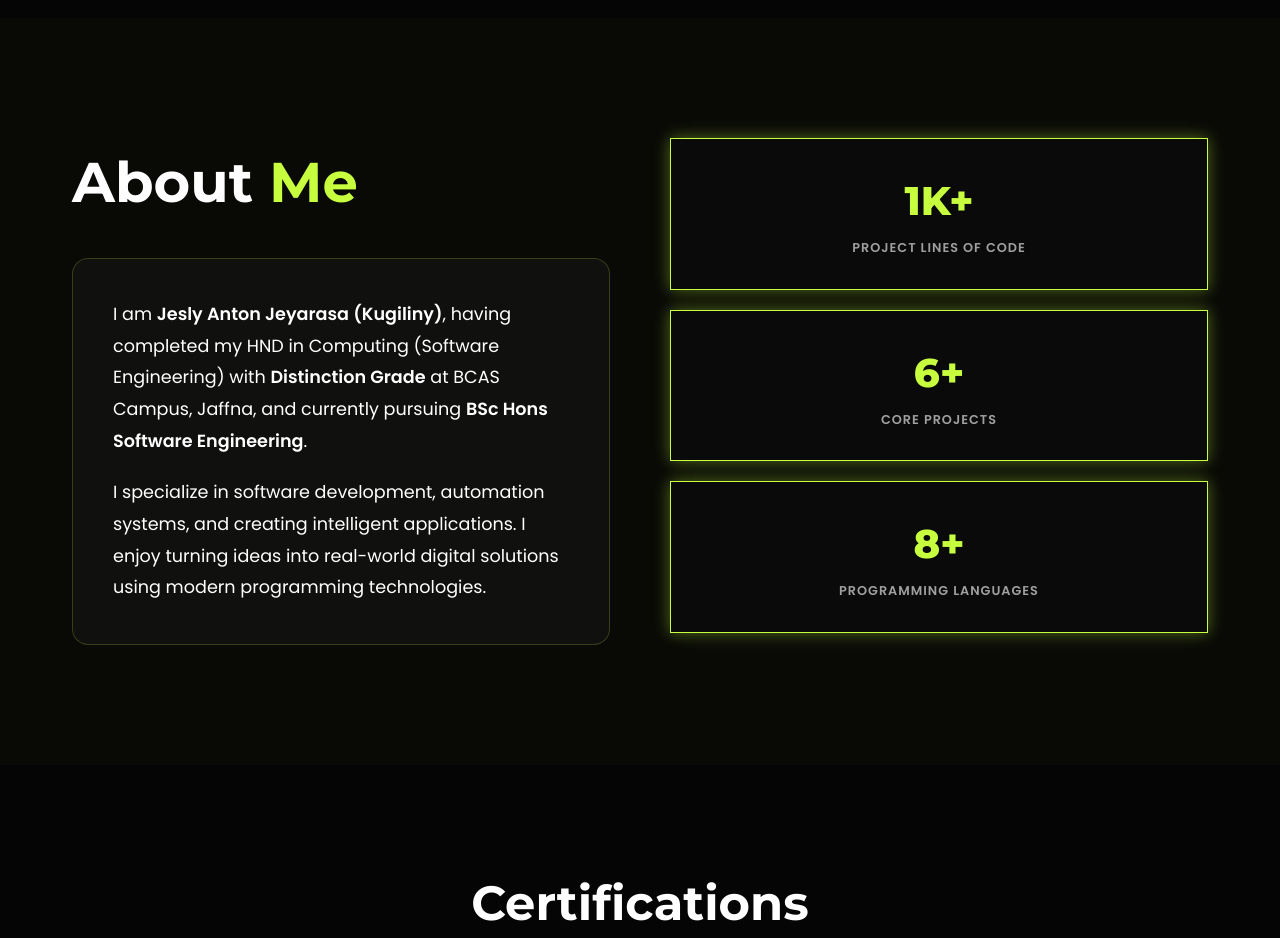
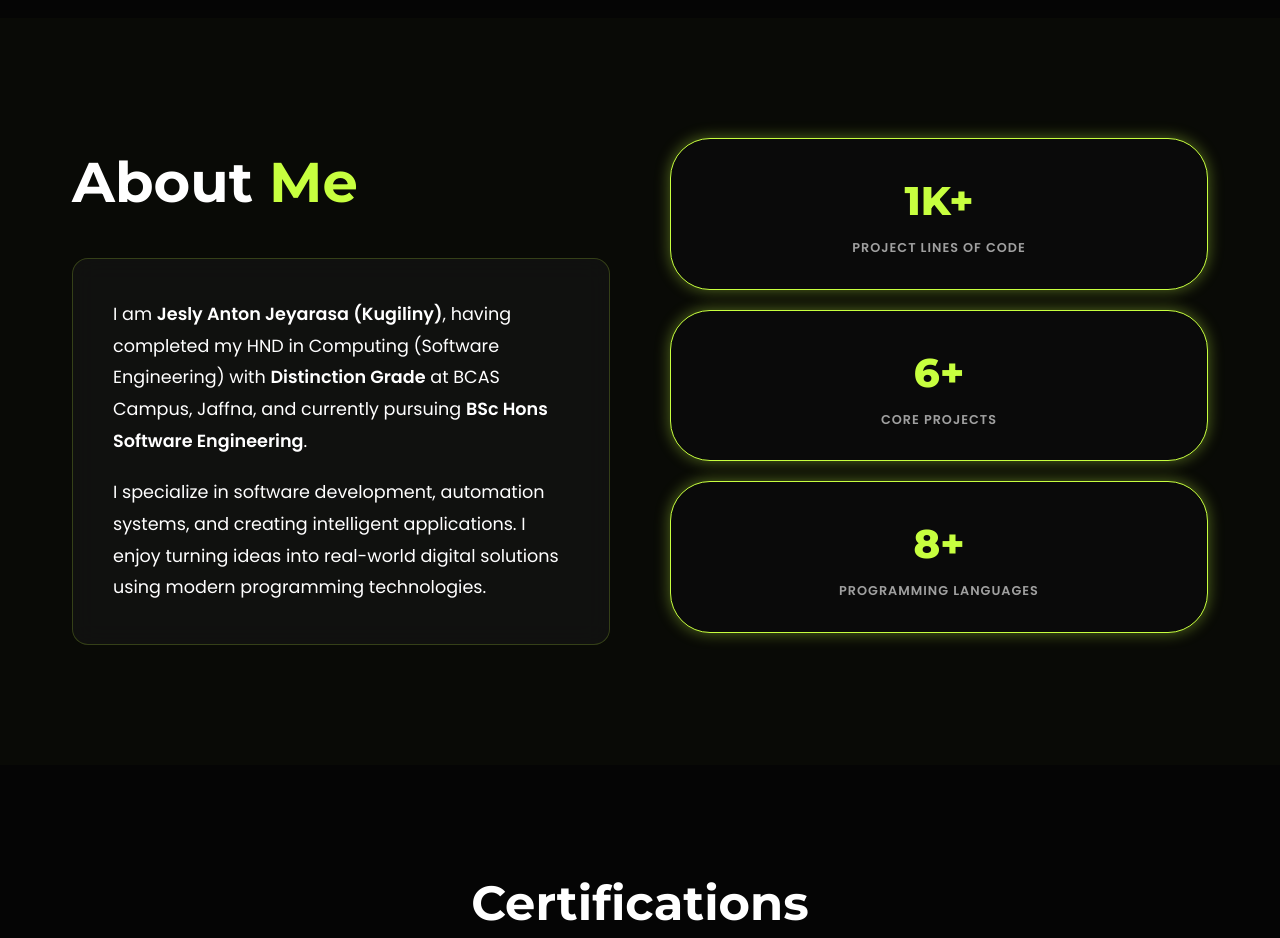
Before and after one commit to jeslykugil2018/kugiliny-portfolio, a plain HTML site: page index.html in a window 1280 px wide. Shown: the part 1660-2598 px from the top of the page. Drawn offline with Linux system fonts and the light colour scheme.

Commit message:
style: update achievement cards to pill shape

```diff
--- a/index.html
+++ b/index.html
@@ -163,7 +163,7 @@
 
                 <div class="achievements-column reveal" style="display: flex; flex-direction: column; gap: 20px;">
                     <div class="achievement-card glow-border"
-                        style="padding: 30px; text-align: center; transition: 0.4s ease; background: #0a0a0a;">
+                        style="padding: 30px; text-align: center; transition: 0.4s ease; background: #0a0a0a; border-radius: 40px;">
                         <div
                             style="font-size: 2.5rem; color: var(--accent-color); font-family: var(--font-heading); font-weight: 800; margin-bottom: 5px;">
                             1K+</div>
@@ -172,7 +172,7 @@
                             Project Lines of Code</div>
                     </div>
                     <div class="achievement-card glow-border"
-                        style="padding: 30px; text-align: center; transition: 0.4s ease; background: #0a0a0a;">
+                        style="padding: 30px; text-align: center; transition: 0.4s ease; background: #0a0a0a; border-radius: 40px;">
                         <div
                             style="font-size: 2.5rem; color: var(--accent-color); font-family: var(--font-heading); font-weight: 800; margin-bottom: 5px;">
                             6+</div>
@@ -181,7 +181,7 @@
                             Core Projects</div>
                     </div>
                     <div class="achievement-card glow-border"
-                        style="padding: 30px; text-align: center; transition: 0.4s ease; background: #0a0a0a;">
+                        style="padding: 30px; text-align: center; transition: 0.4s ease; background: #0a0a0a; border-radius: 40px;">
                         <div
                             style="font-size: 2.5rem; color: var(--accent-color); font-family: var(--font-heading); font-weight: 800; margin-bottom: 5px;">
                             8+</div>
```
